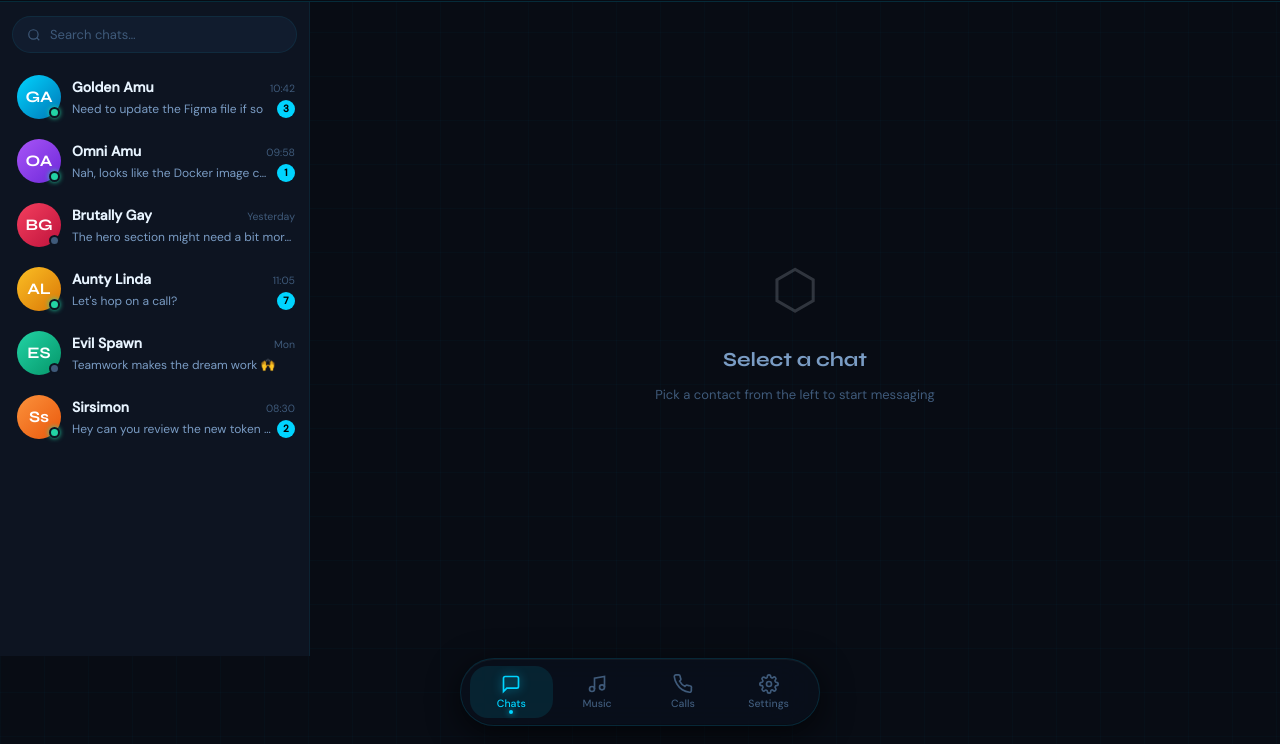
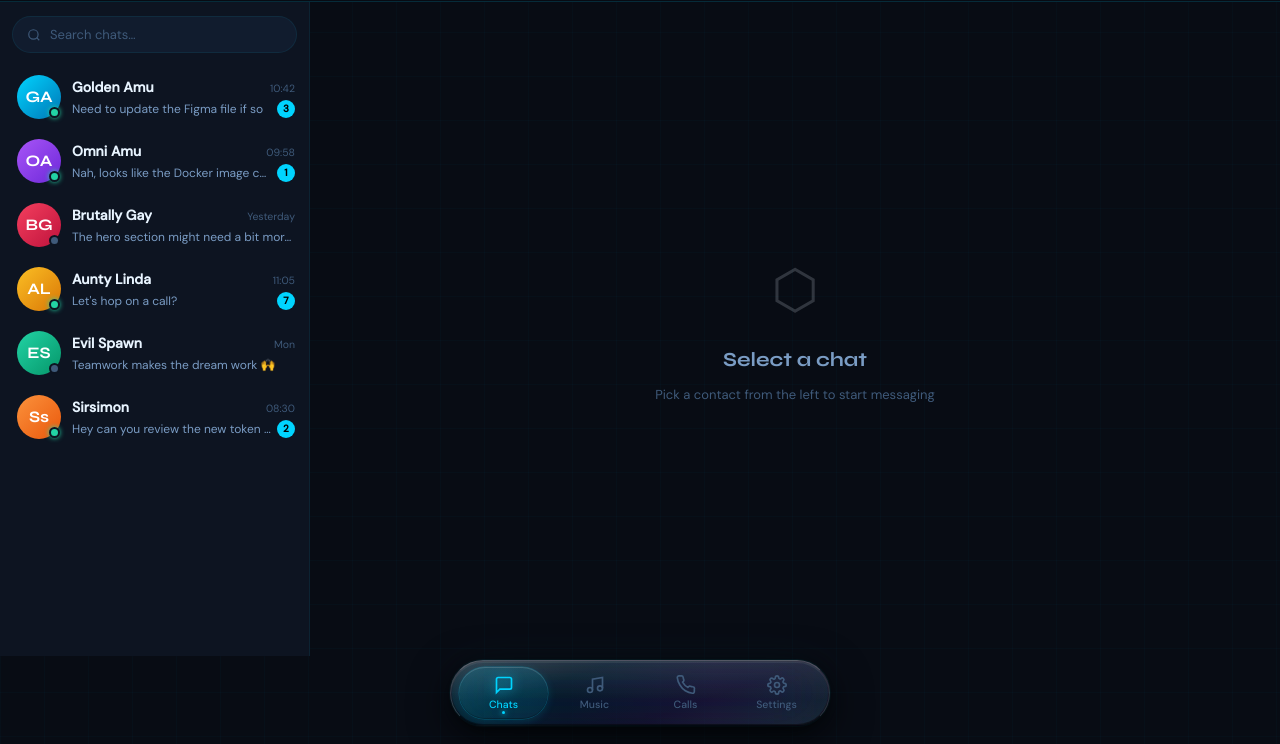
Before and after one commit to Simon-max-code/TwatChat, a plain HTML site: page index.html in a window 1280 px wide. Shown: the part 56-800 px from the top of the page. Drawn offline with Linux system fonts and the light colour scheme.

Commit message:
added settings

```diff
--- a/twat.css
+++ b/twat.css
@@ -599,7 +599,7 @@ input  { font-family: inherit; outline: none; border: none; background: none; co
 .placeholder-view p { font-size: 13px; color: var(--text-muted); text-align: center; line-height: 1.7; }
 
 /* ============================================================
-   FLOATING BOTTOM NAVBAR
+   FLOATING BOTTOM NAVBAR — Neo Chrome Glassmorphism
    ============================================================ */
 .bottom-nav {
   position: fixed;
@@ -608,20 +608,73 @@ input  { font-family: inherit; outline: none; border: none; background: none; co
   transform: translateX(-50%);
   display: flex;
   align-items: center;
-  gap: 3px;
-  padding: 7px 9px;
-  max-width: 360px;
+  gap: 2px;
+  padding: 6px 8px;
+  max-width: 380px;
   width: calc(100% - 36px);
   border-radius: var(--radius-pill);
-  background: rgba(10, 16, 28, 0.78);
-  backdrop-filter: blur(28px) saturate(1.6);
-  -webkit-backdrop-filter: blur(28px) saturate(1.6);
-  border: 1px solid rgba(0,212,255,0.13);
+
+  /* Chrome base: iridescent cyan-violet tint */
+  background:
+    linear-gradient(
+      160deg,
+      rgba(220,240,255,0.13) 0%,
+      rgba(0,212,255,0.07) 30%,
+      rgba(168,85,247,0.06) 65%,
+      rgba(180,200,220,0.11) 100%
+    );
+
+  /* Frosted chrome blur */
+  backdrop-filter: blur(32px) saturate(2.2) brightness(1.15);
+  -webkit-backdrop-filter: blur(32px) saturate(2.2) brightness(1.15);
+
+  /* Chrome rim — specular top, shadowed bottom */
+  border-top:    1px solid rgba(255,255,255,0.28);
+  border-left:   1px solid rgba(255,255,255,0.16);
+  border-right:  1px solid rgba(255,255,255,0.10);
+  border-bottom: 1px solid rgba(0,0,0,0.55);
+
+  /* Depth layering */
   box-shadow:
-    0 8px 32px rgba(0,0,0,0.65),
-    inset 0 1px 0 rgba(255,255,255,0.04),
-    inset 0 -1px 0 rgba(0,0,0,0.2);
+    0 2px 0   rgba(255,255,255,0.07) inset,   /* inner top specular */
+    0 -1px 0  rgba(0,0,0,0.35) inset,          /* inner bottom shadow */
+    0 12px 40px rgba(0,0,0,0.7),               /* deep outer shadow */
+    0 4px 16px  rgba(0,0,0,0.45),              /* mid shadow */
+    0 0 0 1px   rgba(0,212,255,0.08),          /* outer cyan rim */
+    0 0 48px    rgba(0,212,255,0.06);          /* ambient cyan bloom */
+
   z-index: 200;
+}
+
+/* Reflective sheen — top half bright, fades out */
+.bottom-nav::before {
+  content: '';
+  position: absolute;
+  inset: 0;
+  border-radius: var(--radius-pill);
+  background: linear-gradient(
+    180deg,
+    rgba(255,255,255,0.10) 0%,
+    rgba(255,255,255,0.03) 40%,
+    transparent 60%
+  );
+  pointer-events: none;
+}
+
+/* Iridescent edge shimmer */
+.bottom-nav::after {
+  content: '';
+  position: absolute;
+  inset: 1px;
+  border-radius: var(--radius-pill);
+  background: linear-gradient(
+    90deg,
+    rgba(0,212,255,0.05)   0%,
+    transparent            30%,
+    rgba(168,85,247,0.05)  70%,
+    rgba(0,212,255,0.04)   100%
+  );
+  pointer-events: none;
 }
 
 .nav-tab {
@@ -631,17 +684,40 @@ input  { font-family: inherit; outline: none; border: none; background: none; co
   align-items: center;
   gap: 3px;
   padding: 8px 4px;
-  border-radius: var(--radius-lg);
+  border-radius: var(--radius-pill);
   color: var(--text-muted);
   font-size: 10.5px;
   font-weight: 500;
+  position: relative;
+  z-index: 1;
   transition: color 0.2s, background 0.18s, transform 0.14s;
-  position: relative;
 }
-.nav-tab:hover { color: var(--text-secondary); background: rgba(0,212,255,0.05); }
+
+.nav-tab:hover {
+  color: var(--text-secondary);
+  background: rgba(255,255,255,0.05);
+}
+
 .nav-tab:active { transform: scale(0.9); }
-.nav-tab.active { color: var(--cyan); background: rgba(0,212,255,0.1); }
-.nav-tab.active .nav-icon { filter: drop-shadow(0 0 5px rgba(0,212,255,0.65)); }
+
+/* Active tab: recessed chrome capsule */
+.nav-tab.active {
+  color: var(--cyan);
+  background: linear-gradient(
+    160deg,
+    rgba(0,212,255,0.18) 0%,
+    rgba(0,212,255,0.08) 100%
+  );
+  box-shadow:
+    0 1px 0   rgba(255,255,255,0.15) inset,
+    0 -1px 0  rgba(0,0,0,0.25) inset,
+    0 2px 10px rgba(0,212,255,0.15),
+    0 0 0 0.5px rgba(0,212,255,0.25);
+}
+
+.nav-tab.active .nav-icon {
+  filter: drop-shadow(0 0 6px rgba(0,212,255,0.8));
+}
 
 .nav-icon {
   width: 20px; height: 20px;
@@ -652,13 +728,12 @@ input  { font-family: inherit; outline: none; border: none; background: none; co
 .nav-tab.active::after {
   content: '';
   position: absolute;
-  bottom: 4px;
-  width: 4px; height: 4px;
+  bottom: 5px;
+  width: 3px; height: 3px;
   border-radius: 50%;
   background: var(--cyan);
-  box-shadow: 0 0 6px var(--cyan);
+  box-shadow: 0 0 5px var(--cyan), 0 0 10px rgba(0,212,255,0.5);
 }
-
 /* ============================================================
    AVATAR COLORS
    ============================================================ */
--- a/twat.js
+++ b/twat.js
@@ -415,18 +415,28 @@ function scheduleFakeReply(user) {
 // ============================================================
 // BOTTOM NAV — TAB SWITCHING
 // ============================================================
-
+// ── NEW ──
 function switchTab(targetViewId, clickedTab) {
-  // Update nav tabs
   navTabs.forEach(t => t.classList.remove('active'));
   clickedTab.classList.add('active');
 
-  // Update views
   document.querySelectorAll('.view').forEach(v => v.classList.remove('active'));
   const targetView = document.getElementById(targetViewId);
   if (targetView) targetView.classList.add('active');
+
+  // On mobile: if switching AWAY from chats, hide sidebar so the view is reachable
+  // If switching TO chats and no chat is open, show sidebar
+  if (window.innerWidth <= 680) {
+    if (targetViewId !== 'view-chats') {
+      sidebar.classList.add('hidden-mobile');
+    } else {
+      // Only restore sidebar if no chat is actively open
+      if (activeUserId === null) {
+        sidebar.classList.remove('hidden-mobile');
+      }
+    }
+  }
 }
-
 navTabs.forEach(tab => {
   tab.addEventListener('click', () => {
     const viewId = tab.dataset.view;
```
